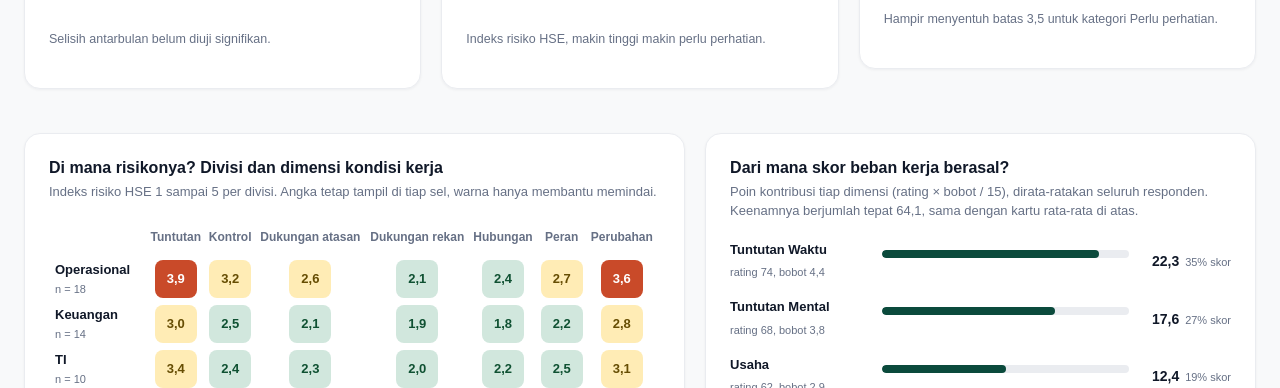
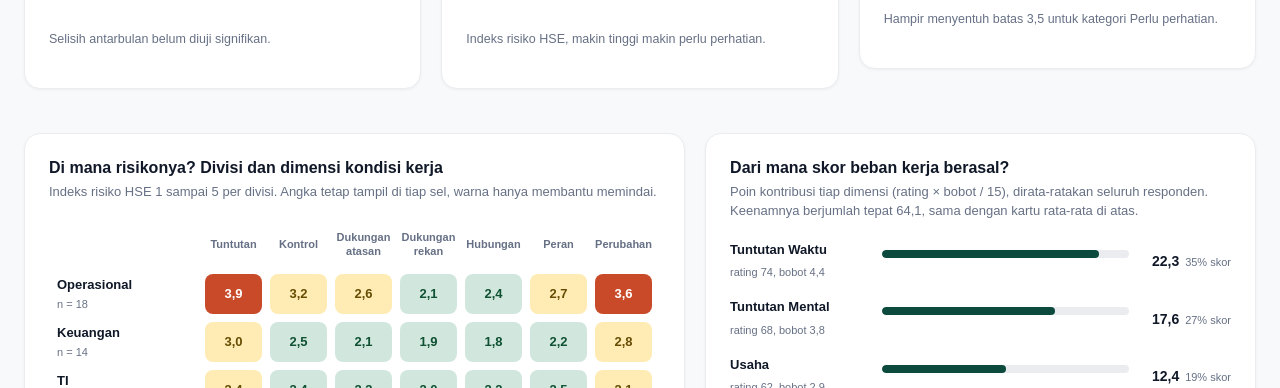
Before and after one commit to Rizalnendian/Program-Analitik-Tingkat-Risiko-Stress-dan-Beban-Kerja-Karyawan, a plain HTML site: page html/manajer/dashboard_manajer.html in a window 1280 px wide. Shown: the part 412-800 px from the top of the page. Drawn offline with nearby package versions, Linux system fonts and the light colour scheme; no server answers.

Commit message:
Enhance matrix table layout with responsive column widths and improve header styling

```diff
--- a/CSS/manajer/dashboard_manajer.css
+++ b/CSS/manajer/dashboard_manajer.css
@@ -532,15 +532,18 @@ html {
 }
 
 /* Tabel Matriks Heatmap */
+/* Tabel Matriks Heatmap */
 .table-matrix-wrapper {
     overflow-x: auto;
     margin-bottom: 20px;
+    width: 100%;
 }
 
 .matrix-table {
     width: 100%;
+    table-layout: fixed; /* KUNCI UTAMA: Memaksa kolom mengikuti ukuran colgroup secara konsisten */
     border-collapse: separate;
-    border-spacing: 6px;
+    border-spacing: 8px;
     font-size: 12px;
 }
 
@@ -549,6 +552,9 @@ html {
     font-weight: 600;
     text-align: center;
     padding-bottom: 8px;
+    font-size: 11px;
+    word-wrap: break-word; /* Mencegah teks header yang panjang meluber */
+    line-height: 1.3;
 }
 
 .division-label {
@@ -556,6 +562,8 @@ html {
     color: #101828;
     padding-right: 10px;
     white-space: nowrap;
+    overflow: hidden;
+    text-overflow: ellipsis;
 }
 
 .division-label span {
@@ -564,15 +572,14 @@ html {
 }
 
 .matrix-cell {
-    width: 42px;
-    height: 38px;
+    width: 100%; /* Memenuhi kotak kolom secara sempurna */
+    height: 40px;
     border-radius: 8px;
     display: flex;
     align-items: center;
     justify-content: center;
     font-weight: 700;
     font-size: 13px;
-    margin: 0 auto;
 }
 
 /* Warna Sel Berdasarkan Risiko */
--- a/html/manajer/dashboard_manajer.html
+++ b/html/manajer/dashboard_manajer.html
@@ -250,6 +250,16 @@
 
                             <div class="table-matrix-wrapper">
                                 <table class="matrix-table">
+                                    <colgroup>
+                                        <col style="width: 140px" />
+                                        <col style="width: 11%" />
+                                        <col style="width: 11%" />
+                                        <col style="width: 11%" />
+                                        <col style="width: 11%" />
+                                        <col style="width: 11%" />
+                                        <col style="width: 11%" />
+                                        <col style="width: 11%" />
+                                    </colgroup>
                                     <thead>
                                         <tr>
                                             <th></th>
```
